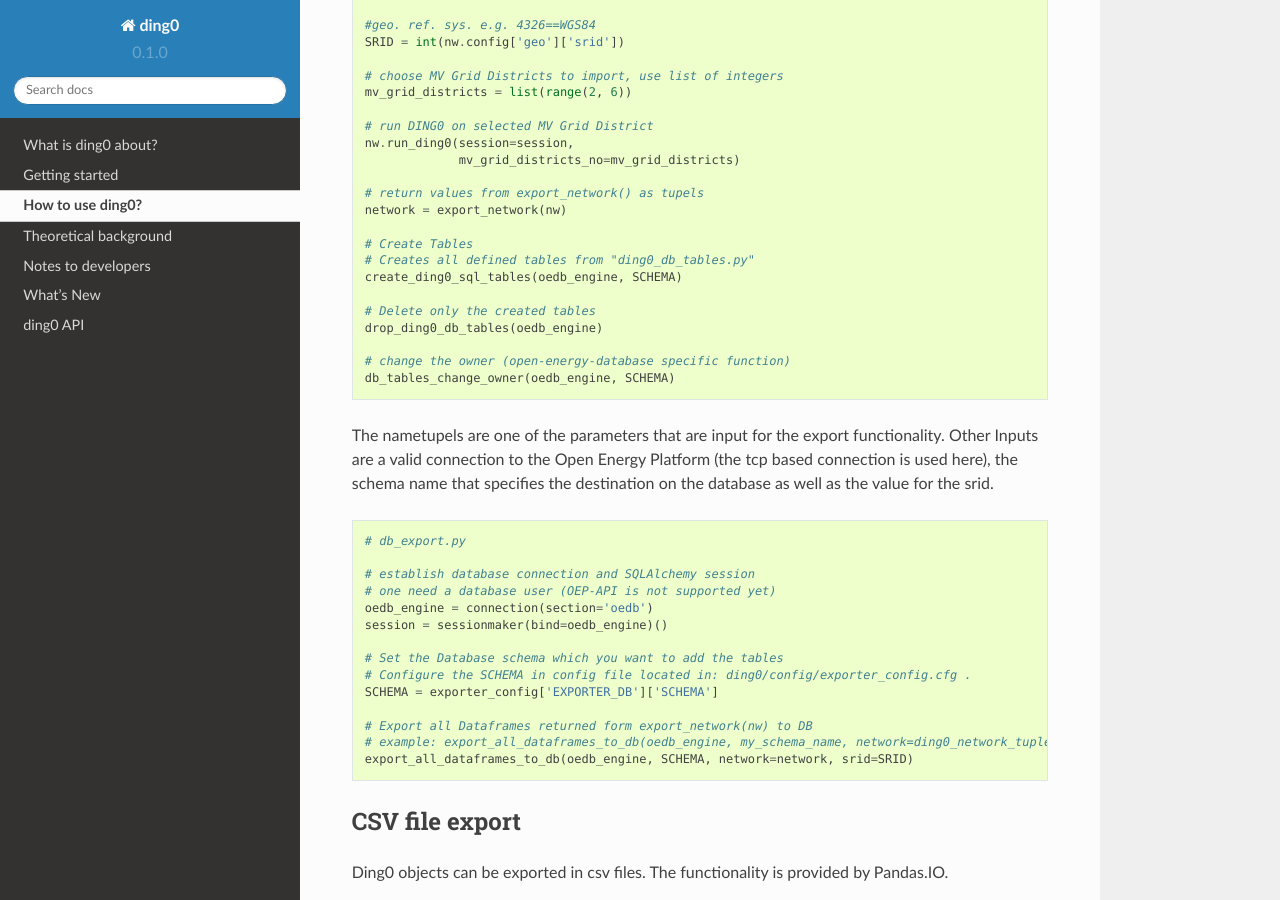
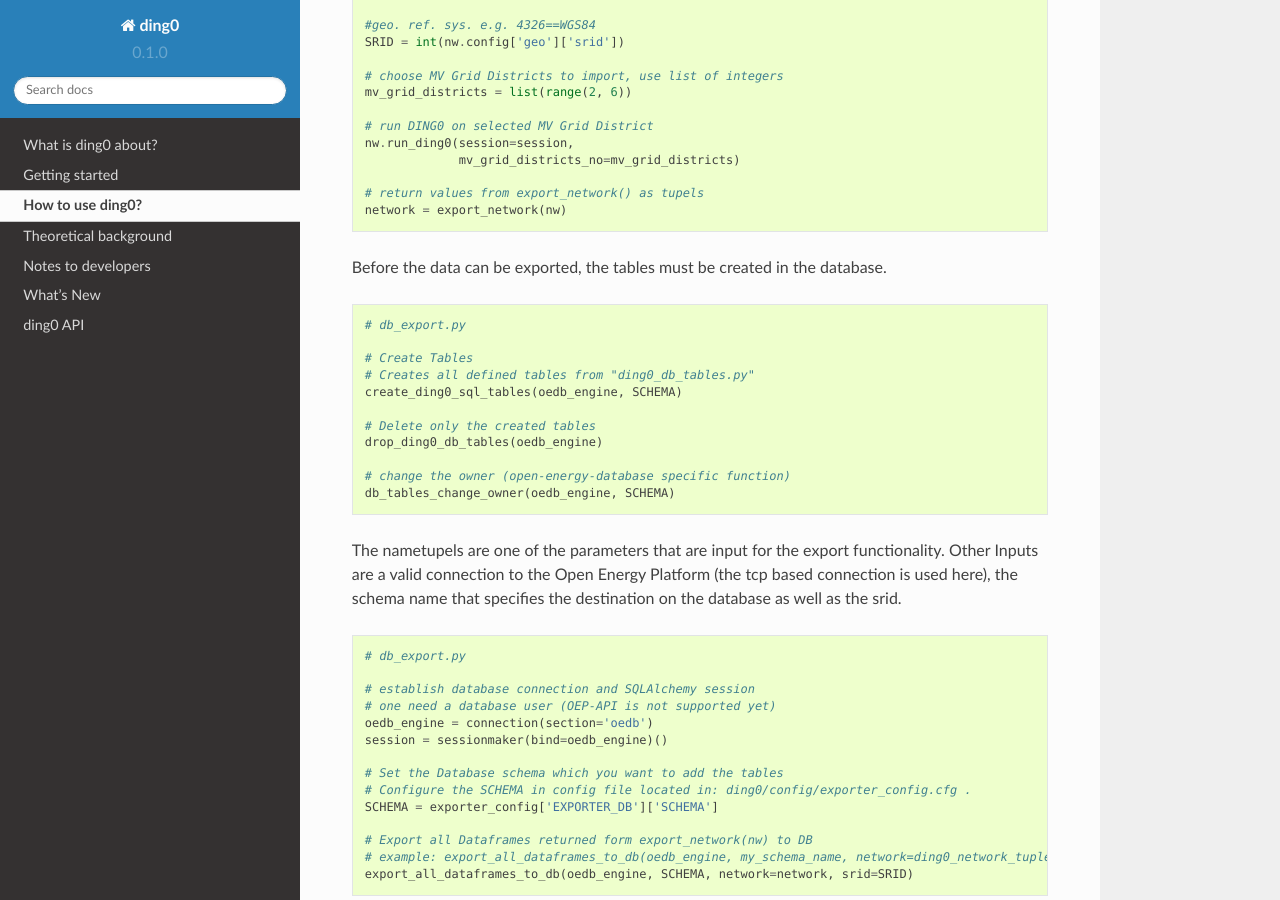
Before and after one commit to openego/ding0, a Sphinx documentation site: the page built from doc/usage_details.rst, in a window 1280 px wide and 900 px high, scrolled down 11629 px. Built offline with Sphinx 7.4.7 and the Read the Docs theme 2.0.0, drawn with Linux system fonts in a browser that asks for light colours; formulas are drawn with MathJax 3.

Commit message:
Imporve codeblock contend

```diff
--- a/doc/usage_details.rst
+++ b/doc/usage_details.rst
@@ -544,6 +544,13 @@ input for the export_network function which returns the pandas dataframes as nam
     # return values from export_network() as tupels
     network = export_network(nw)
 
+
+Before the data can be exported, the tables must be created in the database.
+
+.. code-block:: python
+
+    # db_export.py
+
     # Create Tables
     # Creates all defined tables from "ding0_db_tables.py"
     create_ding0_sql_tables(oedb_engine, SCHEMA)
@@ -556,7 +563,7 @@ input for the export_network function which returns the pandas dataframes as nam
 
 The nametupels are one of the parameters that are input for the export functionality. Other Inputs are a valid
 connection to the Open Energy Platform (the tcp based connection is used here), the schema name that specifies the
-destination on the database as well as the value for the srid.
+destination on the database as well as the srid.
 
 .. code-block:: python
 
```
